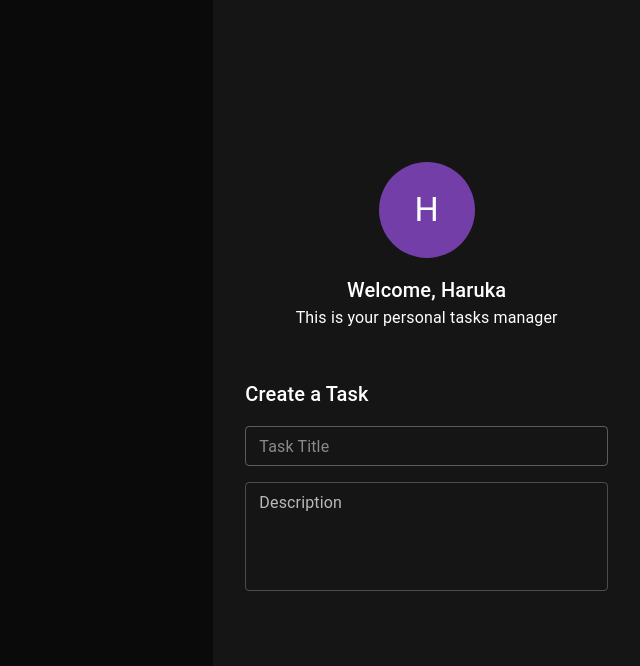
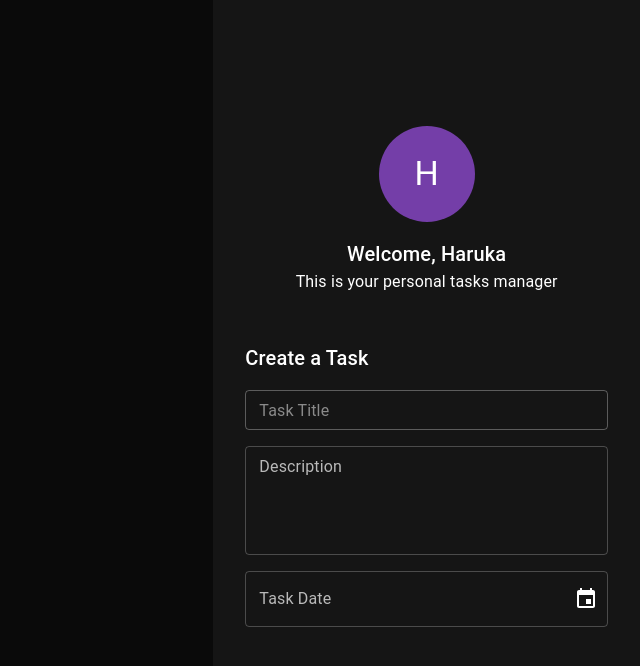
Before and after one commit to Jade1724/todo-react, a React (Create React App) app: page / in a window 1280 px wide. Shown: the top 666 px of the page, without its empty margins (640-1280 px from the left). Built offline with nearby package versions, Linux system fonts and the light colour scheme.

Commit message:
Created the Date Field and mounted on CreateTaskForm.

```diff
--- /dev/null
+++ b/src/components/createTaskForm/_taskDateField.tsx
@@ -0,0 +1,25 @@
+import React, { FC, ReactElement, useState } from 'react';
+import { LocalizationProvider } from '@mui/x-date-pickers/LocalizationProvider';
+import { AdapterDateFns } from '@mui/x-date-pickers/AdapterDateFns';
+import { DesktopDatePicker } from '@mui/x-date-pickers/DesktopDatePicker';
+import { TextField } from '@mui/material';
+
+export const TaskDateField: FC = (): ReactElement => {
+  // Date state
+  const [date, setDate] = useState<Date | null>(null);
+  return (
+    <>
+      <LocalizationProvider dateAdapter={AdapterDateFns}>
+        <DesktopDatePicker
+          label="Task Date"
+          inputFormat="dd/MM/yyyy"
+          value={date}
+          onChange={(newValue) => setDate(newValue)}
+          renderInput={(params) => (
+            <TextField {...params} />
+          )}
+        />
+      </LocalizationProvider>
+    </>
+  );
+};
--- a/src/components/createTaskForm/createTaskForm.tsx
+++ b/src/components/createTaskForm/createTaskForm.tsx
@@ -3,6 +3,7 @@
 import { Box, Typography, Stack } from '@mui/material';
 import { TaskTitleField } from './_taskTitleField';
 import { TaskDescriptionField } from './_taskDescriptionField';
+import { TaskDateField } from './_taskDateField';
 
 export const CreateTaskForm: FC = (): ReactElement => {
   return (
@@ -20,6 +21,7 @@
       <Stack sx={{ width: '100%' }} spacing={2}>
         <TaskTitleField disabled/>
         <TaskDescriptionField />
+        <TaskDateField />
       </Stack>
     </Box>
   );
```
